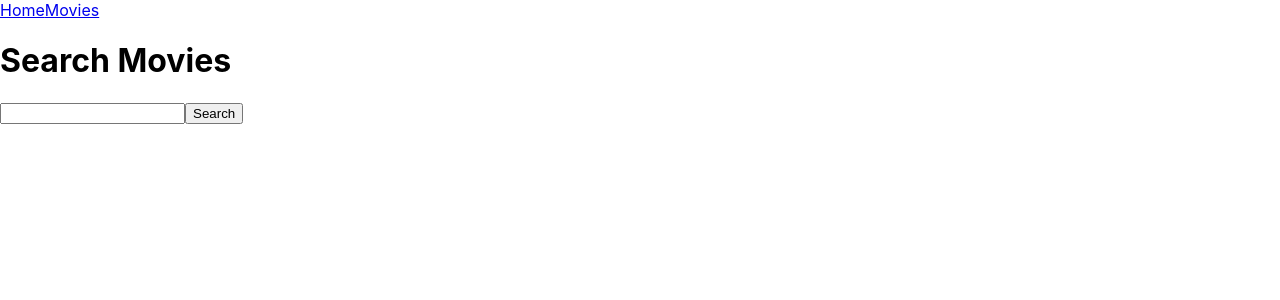
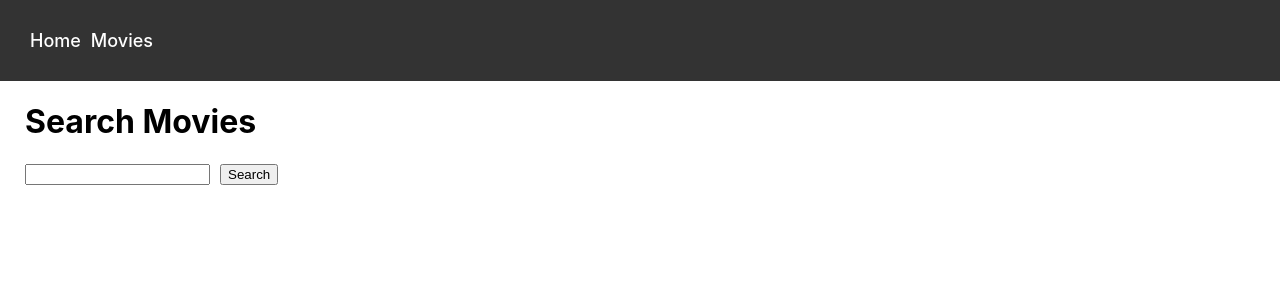
Before and after one commit to Blazej90/goit-react-hw-05-movies, a React (Create React App) app: page /movies in a window 1280 px wide. Shown: the top 300 px of the page. Built offline with nearby package versions, Linux system fonts and the light colour scheme.

Commit message:
add images to app

```diff
--- a/src/components/App.jsx
+++ b/src/components/App.jsx
@@ -6,12 +6,18 @@ import MovieDetails from './MovieDetails/MovieDetails';
 import Cast from './Cast/Cast';
 import Reviews from './MovieReviews/Reviews';
 
+import styles from './App.module.css';
+
 export const App = () => {
   return (
     <div>
       <header>
-        <Link to="/">Home</Link>
-        <NavLink to="/movies">Movies</NavLink>
+        <NavLink exact to="/" activeClassName="activeLink">
+          Home
+        </NavLink>
+        <NavLink to="/movies" activeClassName="activeLink">
+          Movies
+        </NavLink>
       </header>
       <Routes>
         <Route path="/" element={<Home />} />
--- a/src/components/App.module.css
+++ b/src/components/App.module.css
@@ -6,3 +6,26 @@
   font-size: 40px;
   color: #010101;
 } */
+
+header {
+  background-color: #333;
+  color: #fff;
+  padding: 30px;
+}
+
+header a {
+  font-size: large;
+  font-weight: 500;
+  color: #fff;
+  text-decoration: none;
+  margin-right: 10px;
+}
+
+header a:hover {
+  text-decoration: underline;
+  color: darkred;
+}
+
+.activeLink {
+  color: darkred;
+}
--- a/src/components/Cast/Cast.js
+++ b/src/components/Cast/Cast.js
@@ -1,6 +1,7 @@
 import React, { useEffect, useState } from 'react';
 import { useParams } from 'react-router-dom';
 import axios from 'axios';
+import styles from './Cast.module.css';
 
 const Cast = () => {
   const { movieId } = useParams();
@@ -26,7 +27,16 @@ const Cast = () => {
       <h1>Cast</h1>
       <ul>
         {cast.map(actor => (
-          <li key={actor.id}>{actor.name}</li>
+          <li key={actor.id}>
+            {actor.name}
+            {actor.profile_path && (
+              <img
+                className={styles.actorImage}
+                src={`https://image.tmdb.org/t/p/w500${actor.profile_path}`}
+                alt={actor.name}
+              />
+            )}{' '}
+          </li>
         ))}
       </ul>
     </div>
--- a/src/components/Cast/Cast.module.css
+++ b/src/components/Cast/Cast.module.css
@@ -0,0 +1,4 @@
+.actorImage {
+  width: 150px;
+  height: auto;
+}
--- a/src/components/HomePage/Home.js
+++ b/src/components/HomePage/Home.js
@@ -22,7 +22,7 @@ const Home = () => {
 
   return (
     <div>
-      <h1>Popular Movies</h1>
+      <h1>Trending today</h1>
       <ul>
         {trendingMovies.map(movie => (
           <li key={movie.id}>
--- a/src/components/MovieDetails/MovieDetails.js
+++ b/src/components/MovieDetails/MovieDetails.js
@@ -3,6 +3,7 @@ import { useParams } from 'react-router-dom';
 import axios from 'axios';
 import Cast from '../Cast/Cast';
 import Reviews from '../MovieReviews/Reviews';
+import styles from './MovieDetails.module.css';
 
 const MovieDetails = () => {
   const { movieId } = useParams();
@@ -38,11 +39,16 @@ const MovieDetails = () => {
   return (
     <div>
       <h1>{movieDetails.title}</h1>
+      {movieDetails.poster_path && (
+        <img
+          className={styles.posterImage}
+          src={`https://image.tmdb.org/t/p/w500${movieDetails.poster_path}`}
+          alt={movieDetails.title}
+        />
+      )}{' '}
       <p>{movieDetails.overview}</p>
-
       <button onClick={toggleCastVisibility}>Cast</button>
       {castVisible && <Cast />}
-
       <button onClick={toggleReviewsVisibility}>Reviews</button>
       {reviewsVisible && <Reviews />}
     </div>
--- a/src/components/MovieDetails/MovieDetails.module.css
+++ b/src/components/MovieDetails/MovieDetails.module.css
@@ -0,0 +1,4 @@
+.posterImage {
+  width: 300px;
+  height: auto;
+}
--- a/src/components/MoviesSearch/Movies.js
+++ b/src/components/MoviesSearch/Movies.js
@@ -1,6 +1,7 @@
 import React, { useState } from 'react';
 import { Link } from 'react-router-dom';
-import axios from 'axios'; // Importowanie Axios
+import axios from 'axios';
+import styles from './Movies.module.css';
 
 const Movies = () => {
   const [query, setQuery] = useState('');
@@ -8,11 +9,9 @@ const Movies = () => {
 
   const handleSearch = async () => {
     try {
-      // Użycie axios.get do pobrania danych
       const response = await axios.get(
         `https://api.themoviedb.org/3/search/movie?query=${query}&api_key=a067f81bd7a94c3876fea33a53d4c87a`
       );
-      // Ustawienie danych w stanie komponentu
       setSearchResults(response.data.results);
     } catch (error) {
       console.error('Error searching movies:', error);
@@ -20,18 +19,30 @@ const Movies = () => {
   };
 
   return (
-    <div>
+    <div className={styles.containerSearch}>
       <h1>Search Movies</h1>
       <input
         type="text"
         value={query}
         onChange={e => setQuery(e.target.value)}
       />
-      <button onClick={handleSearch}>Search</button>
+      <button onClick={handleSearch} className={styles.BtnSearch}>
+        {' '}
+        Search
+      </button>
       <ul>
         {searchResults.map(movie => (
           <li key={movie.id}>
-            <Link to={`/movies/${movie.id}`}>{movie.title}</Link>
+            <Link to={`/movies/${movie.id}`}>
+              {movie.title}
+              {movie.poster_path && (
+                <img
+                  className={styles.posterImage}
+                  src={`https://image.tmdb.org/t/p/w500${movie.poster_path}`}
+                  alt={movie.title}
+                />
+              )}{' '}
+            </Link>
           </li>
         ))}
       </ul>
--- a/src/components/MoviesSearch/Movies.module.css
+++ b/src/components/MoviesSearch/Movies.module.css
@@ -0,0 +1,12 @@
+.containerSearch {
+  padding-left: 25px;
+}
+
+.BtnSearch {
+  margin-left: 10px;
+}
+
+.posterImage {
+  width: 200px;
+  height: auto;
+}
```
